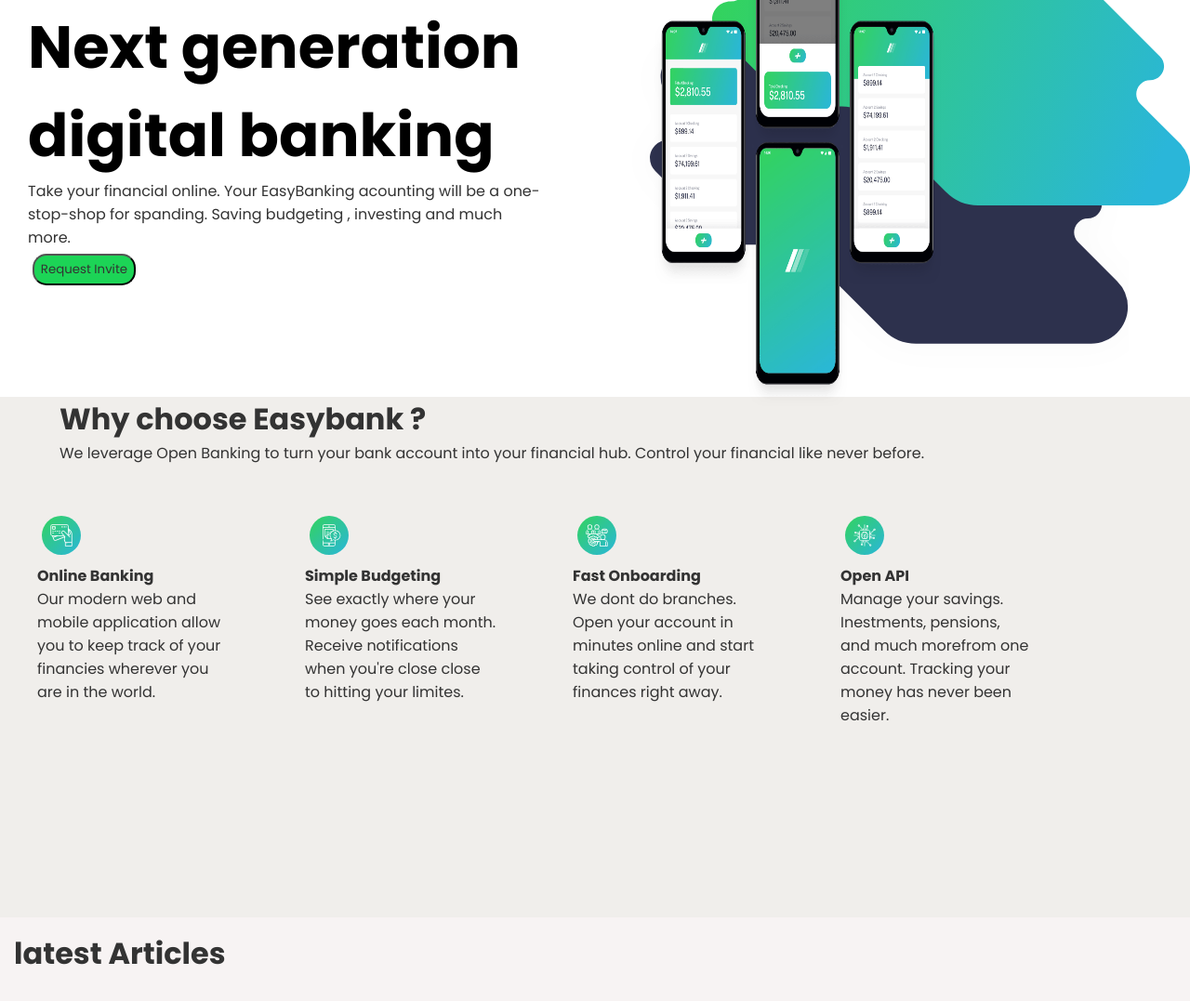
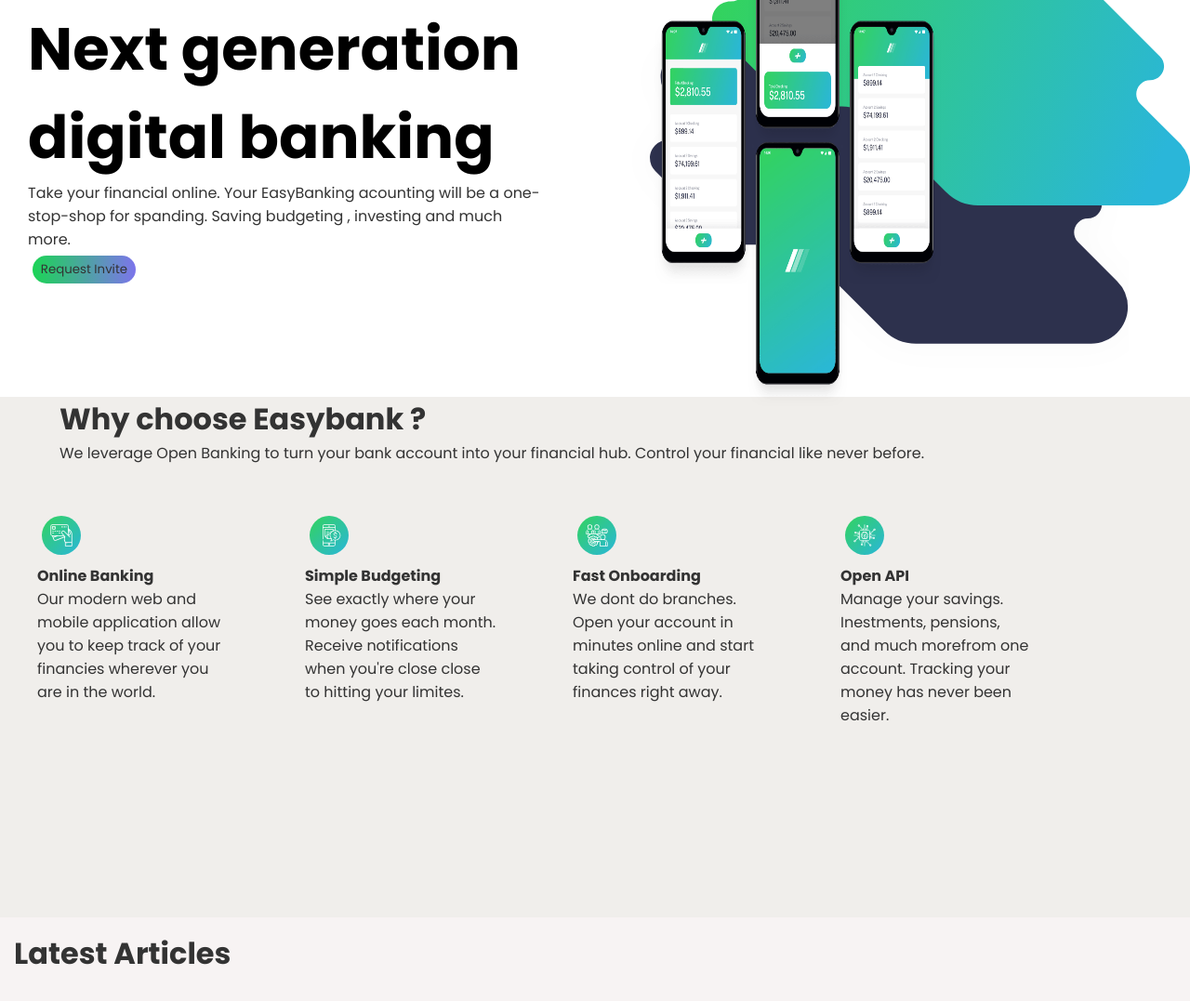
Before and after one commit to umehmictech/final-css-project, a plain HTML site: page index.html in a window 1280 px wide. Shown: the part 123-1200 px from the top of the page at 93% size. Drawn offline with Linux system fonts and the light colour scheme.

Commit message:
updated Next container

```diff
--- a/index.html
+++ b/index.html
@@ -101,7 +101,7 @@
 
                 <div class="latest">
                     <div class="hed">
-                        <h1>latest Articles</h1>
+                        <h1>Latest Articles</h1>
                     </div>
                     <div class="articles-grid">
                         <div class="article">
--- a/style.css
+++ b/style.css
@@ -328,8 +328,9 @@
         text-align: center;
         height: fit-content;
         margin: 5px;
-        background-color: hsl(139, 77%, 47%);
+        background-image: linear-gradient(to right, hsl(139, 77%, 47%), hsl(244, 75%, 69%));
         border-radius: 15px;
+        border: none;
     }
     main .hero .next .mobil{
         width: 50%;
```
